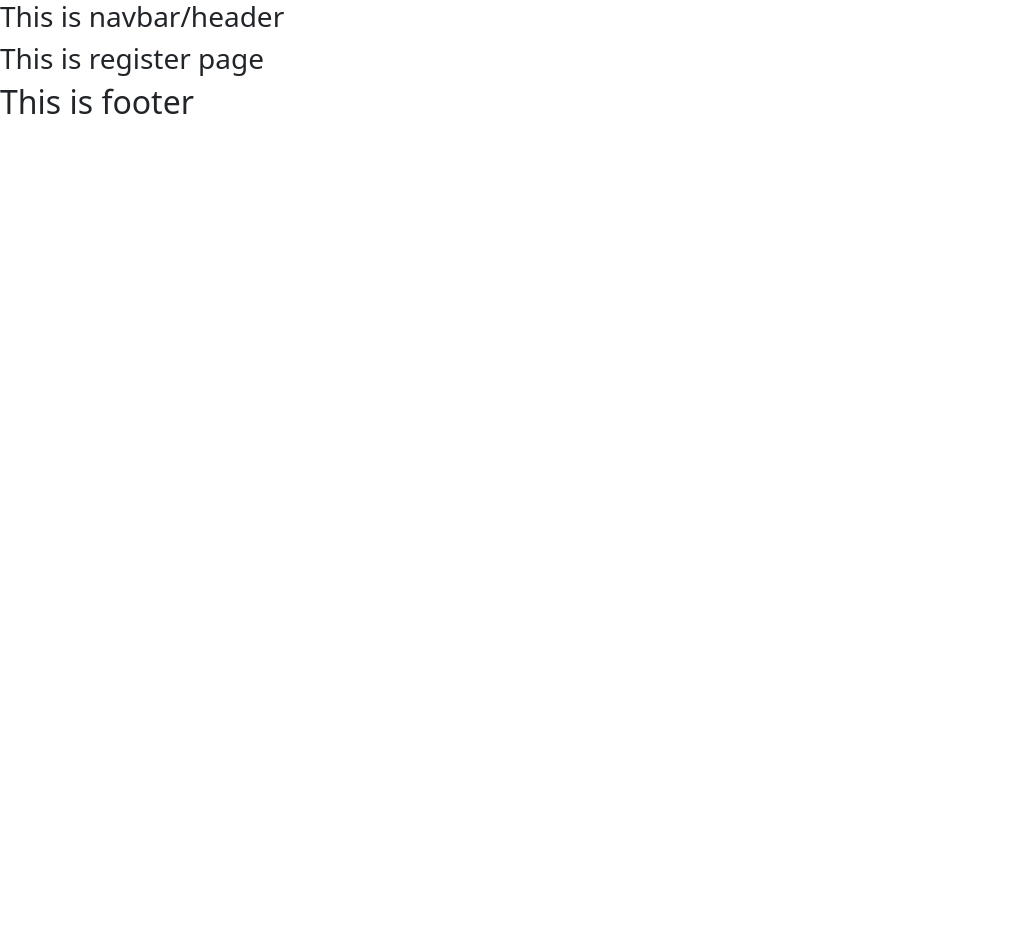
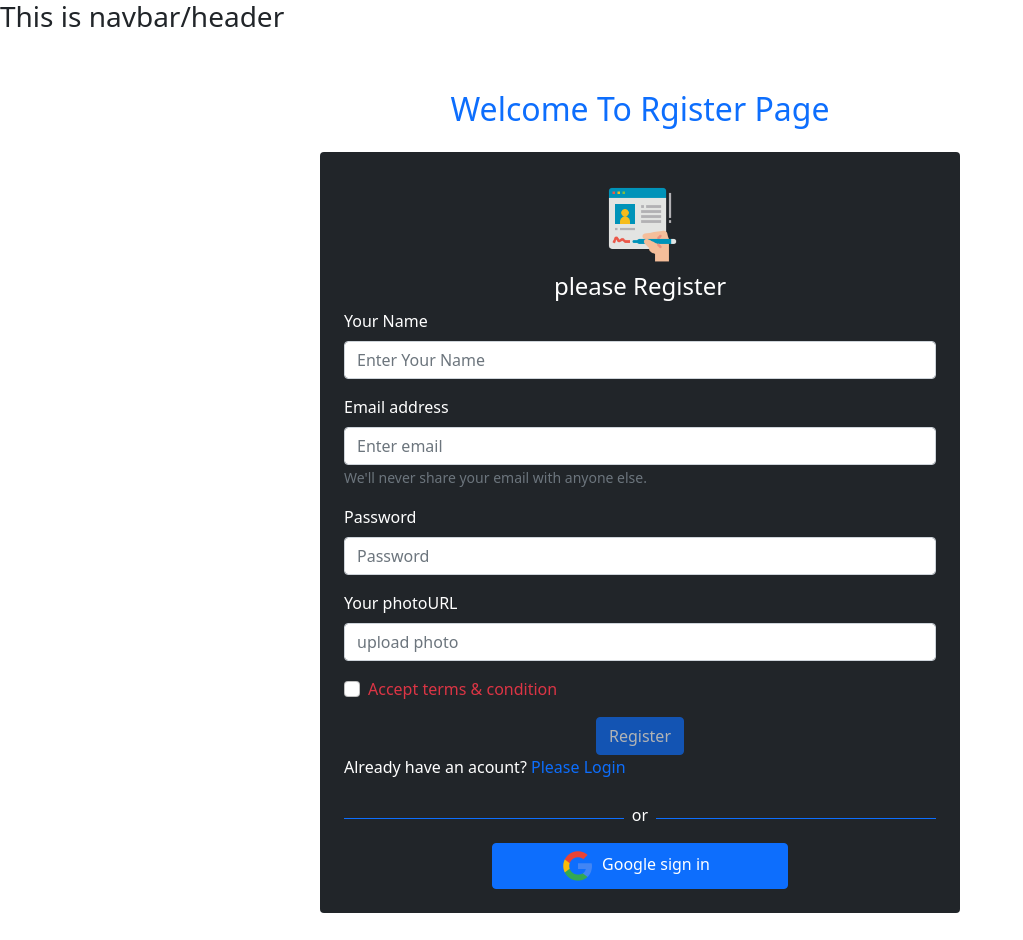
Before and after one commit to abir14016/hardware-zone-client-public, a React (Create React App) app: page /register in a window 1280 px wide. Shown: the top 940 px of the page, without its empty margins (0-1023 px from the left). Before the commit the page ends 800 px from the top, so only its background shows below. Built offline with nearby package versions, Linux system fonts and the light colour scheme.

Commit message:
email password registration

```diff
--- a/package.json
+++ b/package.json
@@ -12,6 +12,7 @@
     "react-bootstrap": "^2.4.0",
     "react-dom": "^18.1.0",
     "react-firebase-hooks": "^5.0.3",
+    "react-hook-form": "^7.31.2",
     "react-router-dom": "^6.3.0",
     "react-scripts": "5.0.1",
     "react-toastify": "^9.0.1",
--- a/src/Pages/Login/Register/Register.js
+++ b/src/Pages/Login/Register/Register.js
@@ -1,9 +1,120 @@
-import React from 'react';
+import React, { useState } from 'react';
+import { Button, Form } from 'react-bootstrap';
+import { useCreateUserWithEmailAndPassword, useUpdateProfile } from 'react-firebase-hooks/auth';
+import { Link } from 'react-router-dom';
+import { useSignInWithGoogle } from 'react-firebase-hooks/auth';
+import google from '../../../images/social/google-logo.png';
+import auth from '../../../firebase.init';
+import registerImage from '../../../images/utilities/register-logo.png';
 
 const Register = () => {
+    const [agree, setAgree] = useState(false);
+    const [err, setErr] = useState('');
+    const [name, setName] = useState('');
+    const [photoURL, setPhoURL] = useState('');
+    const [signInWithGoogle, gUser, gLoading, gError] = useSignInWithGoogle(auth);
+
+
+    const [
+        createUserWithEmailAndPassword,
+        user,
+        loading,
+        error,
+    ] = useCreateUserWithEmailAndPassword(auth, { sendEmailVerification: true });
+
+    let errorElement;
+    let errormessage;
+    if (error) {
+        errormessage = error.message.slice(9, error?.message?.length);
+        errorElement = <p style={{ color: "red" }}>Error: {errormessage}</p>
+    }
+
+    const [updateProfile] = useUpdateProfile(auth);
+
+
+    const handleNameField = (e) => {
+        setName(e.target.value)
+    }
+
+    const handleImageField = (e) => {
+        setPhoURL(e.target.value);
+    }
+
+
+
+    const handleRegister = (event) => {
+        event.preventDefault();
+        const email = event.target.email.value;
+        const password = event.target.password.value;
+        createUserWithEmailAndPassword(email, password);
+    }
+
     return (
-        <div>
-            <h3>This is register page</h3>
+        <div className='pt-5'>
+            <h2 className='text-primary text-center'>Welcome To Rgister Page</h2>
+            <Form onSubmit={handleRegister} className='form-container bg-dark text-white p-4 my-4 rounded'>
+                <div className='text-center p-2'>
+                    <img style={{ width: 80 }} src={registerImage} alt="" />
+                </div>
+                <h4 className='text-center'>please Register</h4>
+                <Form.Group className="mb-3" controlId="formBasicName">
+                    <Form.Label>Your Name</Form.Label>
+                    <Form.Control onBlur={handleNameField} type="text" name='name' placeholder="Enter Your Name" required />
+                </Form.Group>
+
+                <Form.Group className="mb-3" controlId="formBasicEmail">
+                    <Form.Label>Email address</Form.Label>
+                    <Form.Control type="email" name='email' placeholder="Enter email" required />
+                    <Form.Text className="text-muted">
+                        We'll never share your email with anyone else.
+                    </Form.Text>
+                </Form.Group>
+
+                <Form.Group className="mb-3" controlId="formBasicPassword">
+                    <Form.Label>Password</Form.Label>
+                    <Form.Control type="password" name='password' placeholder="Password" required />
+                </Form.Group>
+
+                <Form.Group className="mb-3" controlId="formBasicConfirmPhotoURL">
+                    <Form.Label>Your photoURL</Form.Label>
+                    <Form.Control onBlur={handleImageField} type="text" name='photoURL' placeholder="upload photo" required />
+
+                </Form.Group>
+                <Form.Group className="mb-3" controlId="formBasicCheckbox">
+                    <Form.Check className={agree ? 'text-success' : 'text-danger'} onClick={() => setAgree(!agree)} type="checkbox" name='terms' label="Accept terms & condition" />
+                </Form.Group>
+
+                <div className='text-center'>
+                    <Button variant="primary" type="submit" disabled={!agree}>
+                        Register
+                    </Button>
+                </div>
+                <p>Already have an acount? <Link to="/login" className='text-primary text-decoration-none'>Please Login</Link></p>
+                {error && errorElement}
+
+                {
+                    <p style={{ color: "red" }}>{err}</p>
+                }
+
+                <div>
+                    <div className='d-flex align-items-center'>
+                        <div style={{ height: "1px" }} className='bg-primary w-50'></div>
+                        <p className='mt-2 px-2'>or</p>
+                        <div style={{ height: "1px" }} className='bg-primary w-50'></div>
+                    </div>
+
+
+                    <div>
+                        <button
+                            onClick={() => signInWithGoogle()}
+                            className='btn btn-primary d-block mx-auto social-login-button'>
+                            <img style={{ width: "32px" }} src={google} alt="" />
+                            <span className='px-2'>Google sign in</span>
+                        </button>
+                    </div>
+                </div>
+
+            </Form>
         </div>
     );
 };
```
Also changed, not shown: 1 other file (tests, documents, lock files or other folders).
